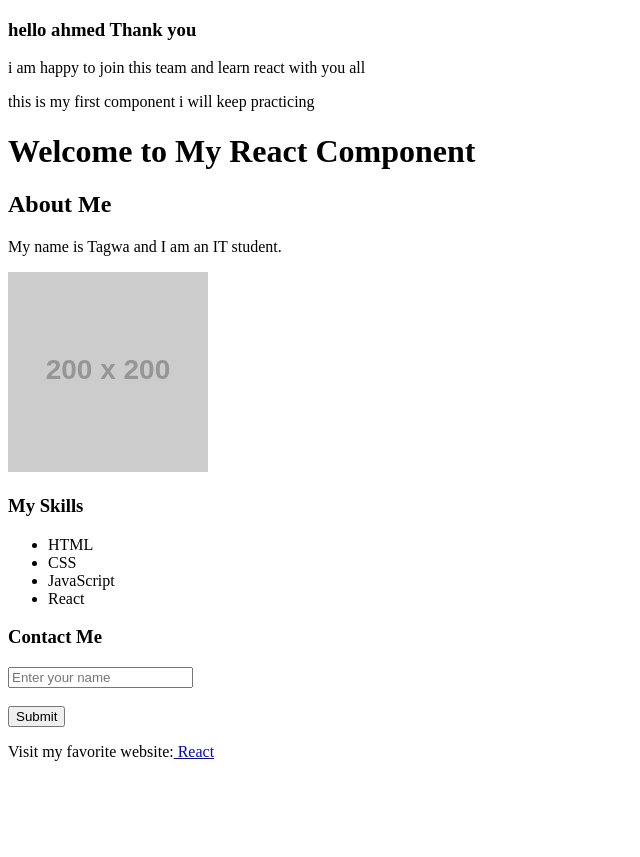
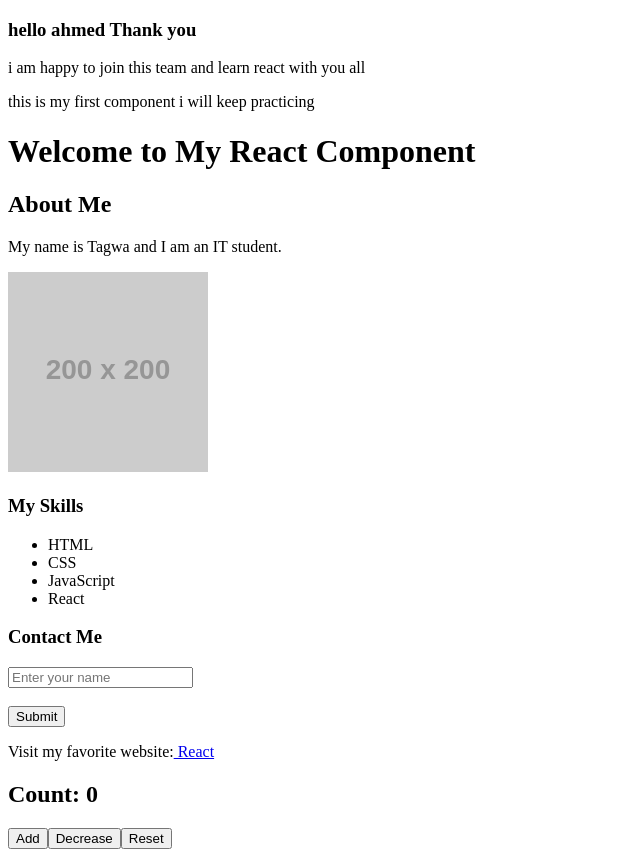
Before and after one commit to ahmedos999/react-start, a React (Vite) app: page / in a window 1280 px wide. Shown: the whole page, without its empty margins (0-640 px from the left). Before the commit the page ends 800 px from the top, so only its background shows below. Built offline with nearby package versions, Linux system fonts and the light colour scheme.

Commit message:
tagwa-task2

```diff
--- a/src/App.jsx
+++ b/src/App.jsx
@@ -1,12 +1,13 @@
 import Hello from "./Hello";
 import Card from "./First";
 import StudentProfile from "./Second"
-
+import Counter from "./Counter";
 function App() {
   return (
     <div>
       <Card />
       <StudentProfile />
+      <Counter />
       {/* write your compoents here */}
     </div>
   );
--- /dev/null
+++ b/src/Counter.jsx
@@ -0,0 +1,35 @@
+import { useState } from "react";
+
+function Counter() {
+    const [count, setCount] = useState(0);
+
+    function addCount() {
+        if (count < 10) {
+            setCount(count + 1);
+        }
+    }
+
+    function decreaseCount() {
+        if (count > 0) {
+            setCount(count - 1);
+        }
+    }
+
+    function resetCount() {
+        setCount(0);
+    }
+
+    return (
+        <div>
+            <h2>Count: {count}</h2>
+
+            <button onClick={addCount}>Add</button>
+
+            <button onClick={decreaseCount}>Decrease</button>
+
+            <button onClick={resetCount}>Reset</button>
+        </div>
+    );
+}
+
+export default Counter;
```
